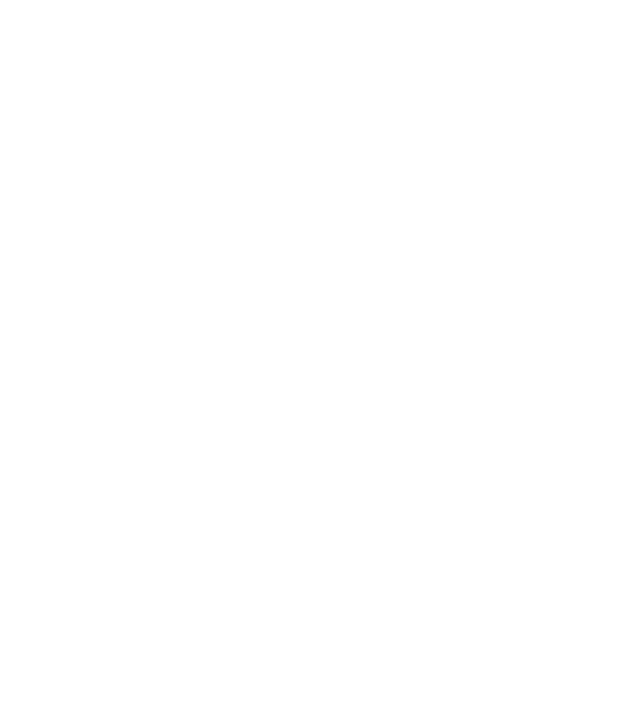
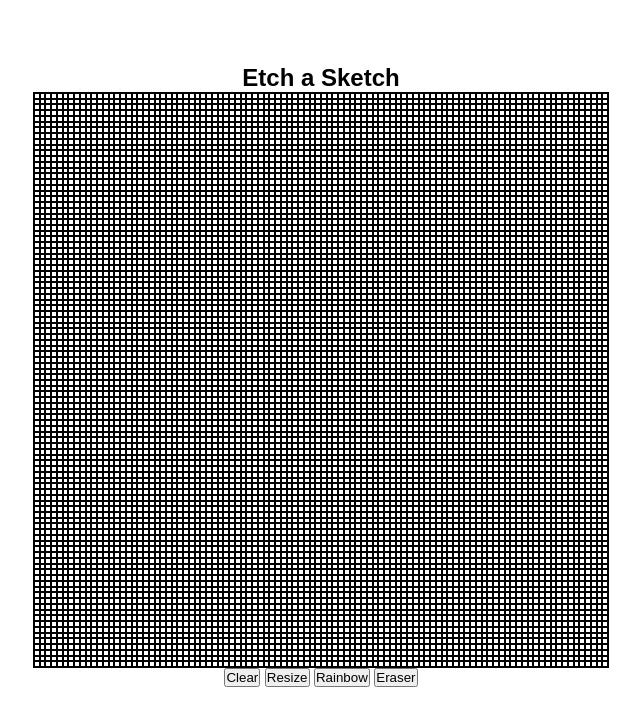
Before and after one commit to arayias/EtchASketch, a plain HTML site: page index.html in a window 1280 px wide. Shown: the whole page, without its empty margins (319-959 px from the left). Drawn offline with Linux system fonts and the light colour scheme.

Commit message:
Add grid container to index.html and function to initialize the grid in app.js, along with place holder buttons for the rest of the functions.

```diff
--- a/index.html
+++ b/index.html
@@ -9,6 +9,16 @@
 </head>
 <body>
   <div class="main-container">
+    <h2>Etch a Sketch</h2>
+
+    <div id="canvas" class="grid-container"></div>
+
+    <div class="controls">
+      <button id="clear">Clear</button>
+      <button id="resize">Resize</button>
+      <button id="random">Rainbow</button>
+      <button id="eraser">Eraser</button>
+    </div>
 
   </div>
 
--- a/scripts/app.js
+++ b/scripts/app.js
@@ -0,0 +1,16 @@
+const canvas = document.getElementById('canvas');
+
+
+function initializeGrid(canvas,dimensions = 10){
+  canvas.style.gridTemplateColumns = `repeat(${dimensions}, 1fr)`;
+  canvas.style.gridTemplateRows = `repeat(${dimensions}, 1fr)`;
+
+  for (let i = 0; i < dimensions*dimensions; i++) {
+    const div = document.createElement('div');
+    div.classList.add('cell');
+    canvas.appendChild(div);
+  }
+}
+
+
+initializeGrid(canvas,100);
--- a/styles/style.css
+++ b/styles/style.css
@@ -0,0 +1,27 @@
+* {
+  padding: 0;
+  margin: 0;
+  box-sizing: border-box;
+  font-family: Arial, Helvetica, sans-serif;
+}
+
+.main-container{
+  display: flex;
+  flex-direction: column;
+  align-items: center;
+  padding: 5%;
+
+}
+
+
+#canvas{
+  width: 50%;
+  aspect-ratio: 1/1;
+  display: grid;
+  border: 1px solid black;
+}
+
+.cell{
+  border: 1px solid black;
+  background-color: white;
+}
```
